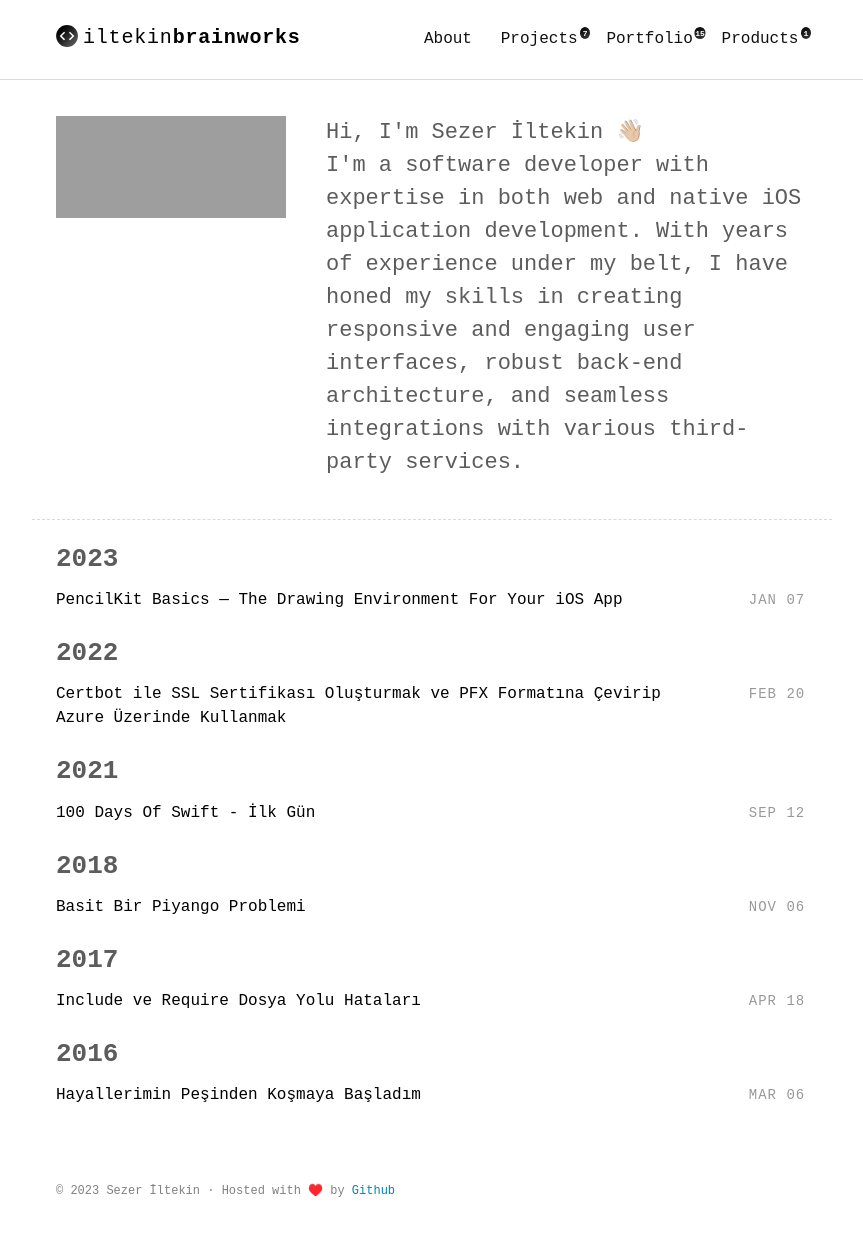
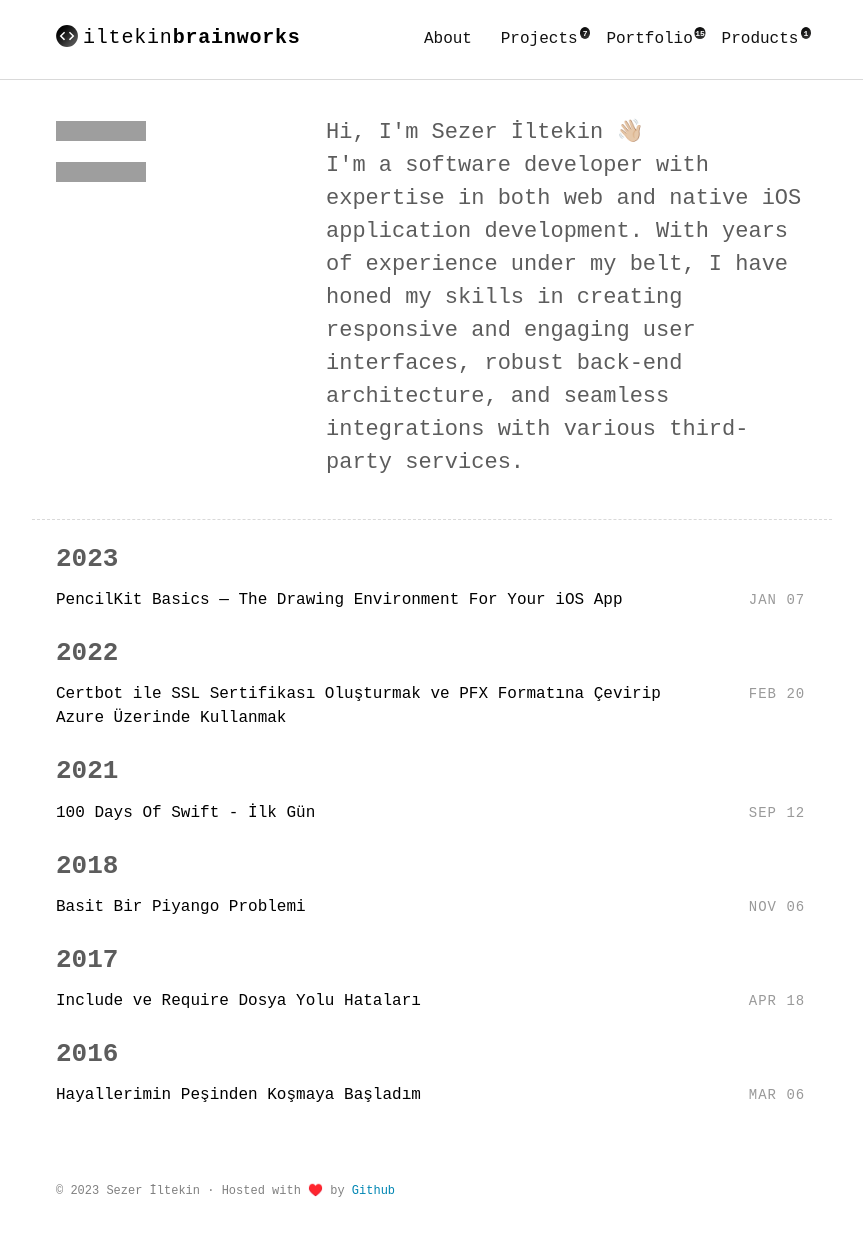
Before and after one commit to iltekin/iltekin.github.io, a Jekyll site: the page built from index.html, in a window 1280 px wide. Shown: the whole page, without its empty margins (208-1071 px from the left). Built offline with Jekyll 4.4.1, drawn with Linux system fonts in a browser that asks for light colours; some web fonts are replaced; comment, search, counter and statistics services are not loaded; grey boxes are pictures that could not be loaded.

Commit message:
new project

```diff
--- a/_includes/intro.html
+++ b/_includes/intro.html
@@ -1,5 +1,13 @@
 <script type="text/javascript" src="{{ "/assets/js/typewriter.js" | prepend: site.baseurl | prepend: site.url }}"></script>
 <section class="intro">
+
+  <style>
+    .social-links img {
+      width: fit-content;
+      margin: 5px 0;
+    }
+  </style>
+
   <div class="container" style="
     display: flex;
 ">
@@ -14,8 +22,8 @@
 ">
       <div class="social-links" style="display: flex; justify-content: center; flex-direction: column;">
         <div class="badge-base LI-profile-badge" data-locale="tr_TR" data-size="medium" data-theme="light" data-type="VERTICAL" data-vanity="iltekin" data-version="v1"></div>
-        <img alt="GitHub followers" src="https://img.shields.io/github/followers/iltekin?style=social">
-        <img alt="Twitter Follow" src="https://img.shields.io/twitter/follow/sezeriltekin?style=social">
+        <a href="https://github.com/iltekin" target="_blank"><img alt="GitHub followers" src="https://img.shields.io/github/followers/iltekin?style=social"></a>
+        <a href="https://twitter.com/sezeriltekin" target="_blank"><img alt="Twitter Follow" src="https://img.shields.io/twitter/follow/sezeriltekin?style=social"></a>
         <script src="https://platform.linkedin.com/badges/js/profile.js" async defer type="text/javascript"></script>
       </div>
     </div>
```
